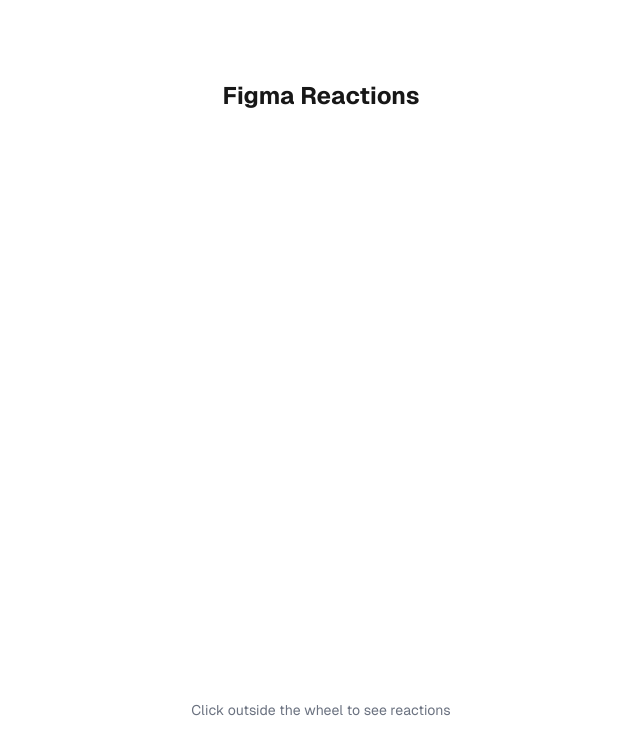
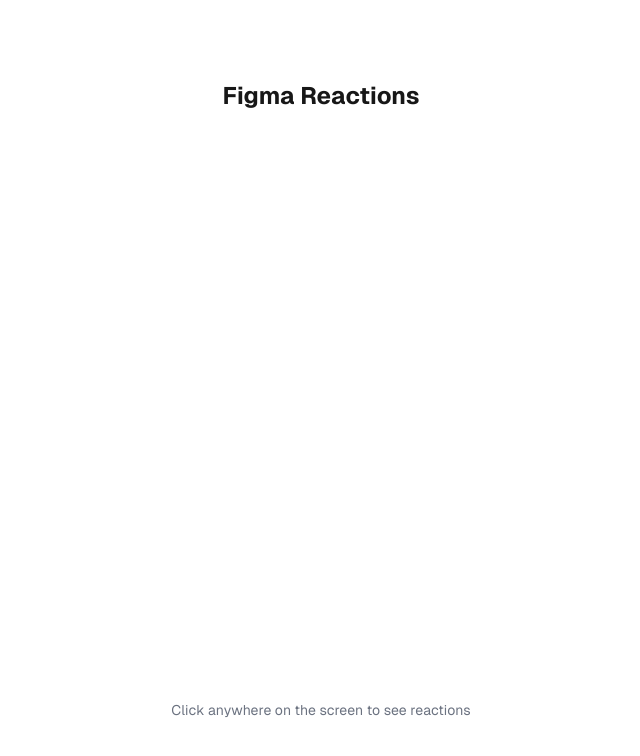
Before and after one commit to aswinckr/figma-reactions, a Next.js app: page / in a window 1280 px wide. Shown: the top 756 px of the page, without its empty margins (319-959 px from the left). Built offline with nearby package versions, Linux system fonts and the light colour scheme.

Commit message:
transitions

```diff
--- a/src/app/page.tsx
+++ b/src/app/page.tsx
@@ -4,14 +4,14 @@
 export default function Home() {
   return (
     <div className="relative min-h-screen">
-      <div className="grid grid-rows-[auto_1fr_auto] items-center justify-items-center min-h-screen p-8 pb-20 gap-16 sm:p-20 font-[family-name:var(--font-geist-sans)]">
+      <div className="grid grid-rows-[auto_1fr_auto] items-center justify-items-center min-h-screen p-8 gap-16 sm:p-20 font-[family-name:var(--font-geist-sans)]">
         <h1 className="text-2xl font-bold">Figma Reactions</h1>
         <div className="relative z-10">{/* <PieShape /> */}</div>
-        <AnimatedReactions />
         <p className="text-sm text-gray-500 relative z-10">
-          Click outside the wheel to see reactions
+          Click anywhere on the screen to see reactions
         </p>
       </div>
+      <AnimatedReactions />
     </div>
   );
 }
--- a/src/components/AnimatedReactions.tsx
+++ b/src/components/AnimatedReactions.tsx
@@ -1,6 +1,6 @@
 "use client";
 
-import React, { useState, useRef } from "react";
+import React, { useState, useCallback } from "react";
 import { motion, AnimatePresence } from "framer-motion";
 
 interface Reaction {
@@ -11,26 +11,25 @@
 
 const AnimatedReactions: React.FC = () => {
   const [reactions, setReactions] = useState<Reaction[]>([]);
-  const containerRef = useRef<HTMLDivElement>(null);
 
-  const handleClick = (event: React.MouseEvent<HTMLDivElement>) => {
-    // Check if the click is on the container itself
-    if (event.target === containerRef.current) {
+  const handleClick = useCallback((event: MouseEvent) => {
     const newReaction: Reaction = {
       id: Date.now(),
       x: event.clientX,
       y: event.clientY,
     };
     setReactions((prev) => [...prev, newReaction]);
-    }
+  }, []);
+
+  React.useEffect(() => {
+    window.addEventListener("click", handleClick);
+    return () => {
+      window.removeEventListener("click", handleClick);
     };
+  }, [handleClick]);
 
   return (
-    <div
-      ref={containerRef}
-      className="fixed inset-0 z-50"
-      onClick={handleClick}
-    >
+    <div className="fixed inset-0 z-50 pointer-events-none">
       <AnimatePresence>
         {reactions.map((reaction) => (
           <motion.div
```
Also changed, not shown: src/prompts/v2/5-reactions.md (+6 -0 lines). Lines whose indentation alone changed are shown as unchanged.
